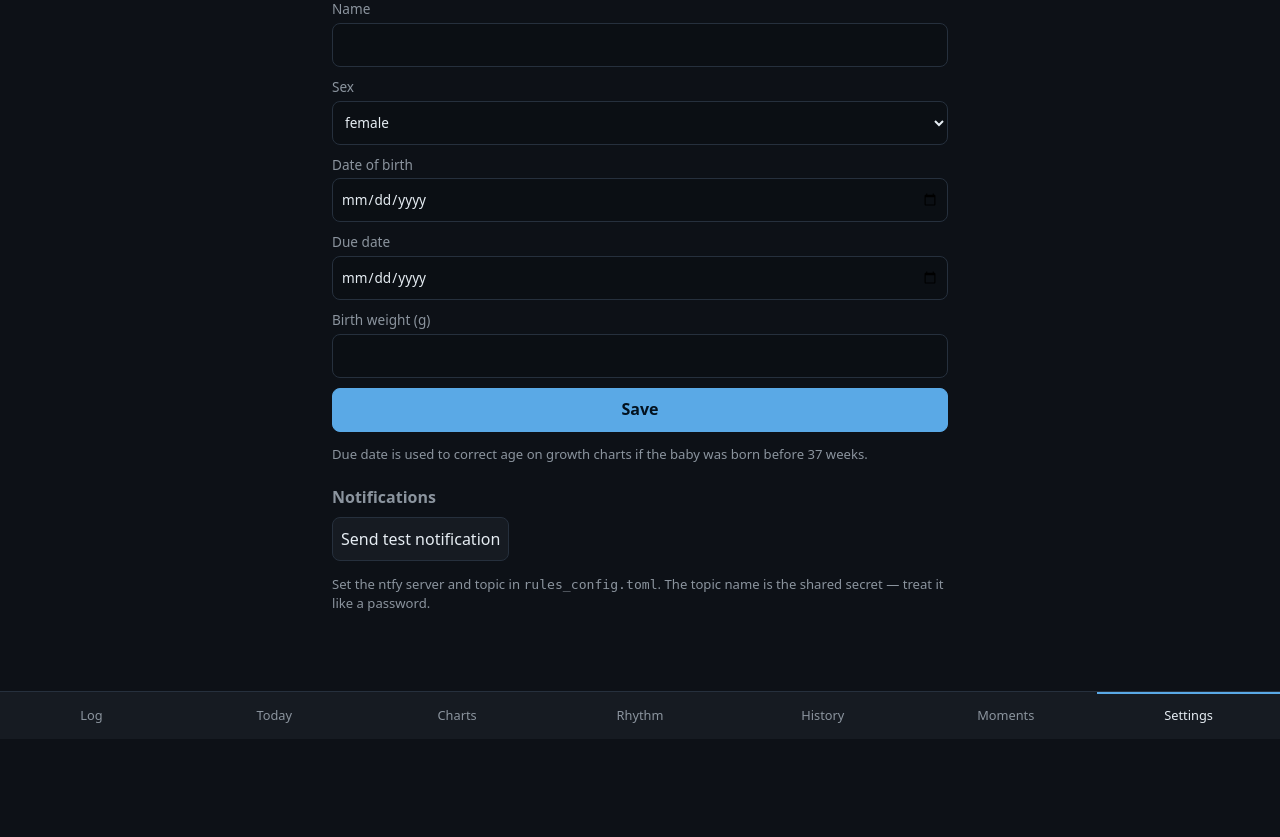
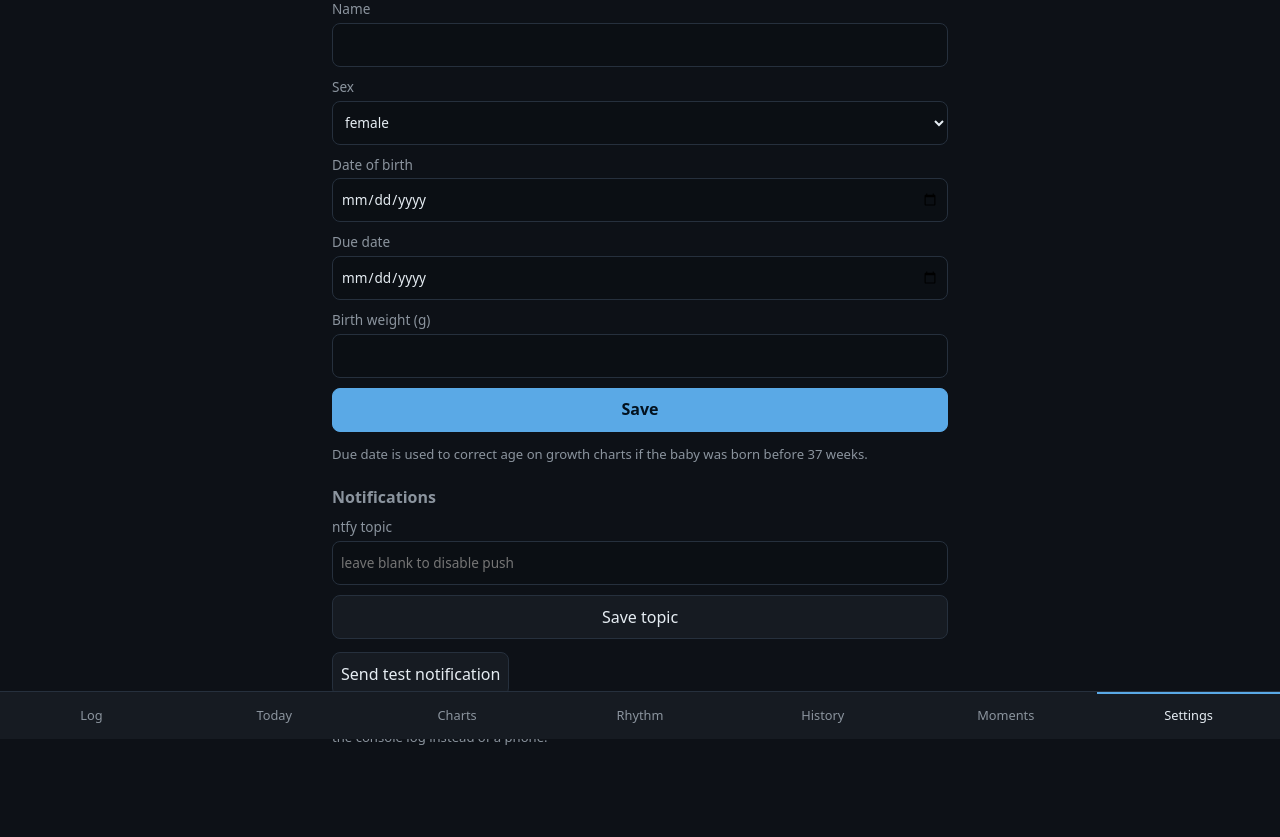
Before and after one commit to MarkBaber/cradle, a FastAPI app: page /settings in a window 1280 px wide. Shown: the part 61-898 px from the top of the page. Before the commit the page ends 784 px from the top, so only its background shows below. Run offline with FastAPI, Linux system fonts and the light colour scheme; parts of the project's set-up code (start-up, migrations or seed data) failed here and were passed over; some libraries are stand-ins or nearby versions.

Commit message:
[N][N3] ntfy settings from config, not code
create_app previously hard-coded a ConsoleNotifier; it now defaults to
notifier_from_config(config_path), which reads [ntfy] from
rules_config.toml and returns a real NtfyNotifier only when server and
topic are both set, otherwise ConsoleNotifier (never raises on an empty
topic). The topic is editable from /settings via two new routes
registered directly in create_app (GET/POST /api/settings/ntfy, kept out
of routers/api.py and pages.py to stay inside this task's touches list).

The write path never round-trips rules_config.toml through a TOML
writer: _write_ntfy_topic patches only the topic value inside the
existing [ntfy] block via a regex anchored to that section, with the new
value JSON-string-escaped so it can't break out into another table -
architect-owned clinical thresholds elsewhere in the file stay
unreachable from this writer, which a dedicated injection test asserts.
A small _LiveNotifier wrapper lets an edited topic take effect
immediately, so the settings test-send button reaches the newly saved
topic without a process restart. create_app()'s public signature is
unchanged.

Co-Authored-By: Claude Sonnet 5 <noreply@anthropic.com>

```diff
--- a/src/cradle/app.py
+++ b/src/cradle/app.py
@@ -1,15 +1,20 @@
 """Composition root: DB, repos, services, routers, static assets."""
 
+import json
 import logging
+import re
+from collections.abc import Mapping
 from pathlib import Path
+from typing import Annotated
 
-from fastapi import FastAPI
+from fastapi import FastAPI, Form, Request
+from fastapi.responses import HTMLResponse, JSONResponse, RedirectResponse, Response
 from fastapi.staticfiles import StaticFiles
 
 from cradle import __version__
-from cradle.models import ReferenceDataMissingError
+from cradle.models import Finding, ReferenceDataMissingError
 from cradle.ports.clock import Clock, SystemClock
-from cradle.ports.notifier import ConsoleNotifier, Notifier
+from cradle.ports.notifier import ConsoleNotifier, Notifier, NtfyNotifier
 from cradle.reference.lms import LmsTable, load_table
 from cradle.repos.alert_log_repo import AlertLogRepo
 from cradle.repos.baby_repo import BabyRepo
@@ -29,10 +34,76 @@ from cradle.services import (
     SettingsService,
     TodayService,
 )
+from cradle.services.alerts_service import load_config
 
 DB_PATH = Path("data/cradle.db")
 CONFIG_PATH = Path("rules_config.toml")
 STATIC_DIR = Path(__file__).parent / "routers" / "static"
+
+_TOPIC_RE = re.compile(r"^[A-Za-z0-9_-]{0,64}$")
+_NTFY_SECTION_RE = re.compile(r"(?ms)^\[ntfy\]\n(?:(?!^\[).)*")
+_NTFY_TOPIC_LINE_RE = re.compile(r'(?m)^(topic\s*=\s*)"[^"]*"')
+
+
+def _ntfy_table(config_path: Path) -> Mapping[str, object]:
+    ntfy = load_config(config_path).get("ntfy", {})
+    return ntfy if isinstance(ntfy, Mapping) else {}
+
+
+def notifier_from_config(config_path: Path) -> Notifier:
+    """Build the notifier the [ntfy] table in *config_path* selects.
+
+    Both server and topic must be set or delivery falls back to the console
+    -- an unset topic must never raise (N3).
+    """
+    ntfy = _ntfy_table(config_path)
+    server = str(ntfy.get("server", "")).strip()
+    topic = str(ntfy.get("topic", "")).strip()
+    if server and topic:
+        return NtfyNotifier(server, topic)
+    return ConsoleNotifier()
+
+
+def _write_ntfy_topic(config_path: Path, topic: str) -> None:
+    """Rewrite only the topic value inside [ntfy], never any other table.
+
+    rules_config.toml's other tables hold architect-owned clinical
+    thresholds (CLAUDE.md); a runtime settings edit must not be able to
+    reach them, so this patches the existing [ntfy] block textually instead
+    of round-tripping the whole file through a TOML writer. The new value is
+    JSON-string-escaped, so it can never break out of its own quotes into a
+    new key.
+    """
+    text = config_path.read_text()
+    section_match = _NTFY_SECTION_RE.search(text)
+    if section_match is None:
+        raise ValueError("rules_config.toml has no [ntfy] table")
+    section = section_match.group(0)
+    new_section, count = _NTFY_TOPIC_LINE_RE.subn(
+        lambda m: m.group(1) + json.dumps(topic), section, count=1
+    )
+    if count == 0:
+        raise ValueError("rules_config.toml [ntfy] table has no topic key")
+    text = text[: section_match.start()] + new_section + text[section_match.end() :]
+    config_path.write_text(text)
+
+
+class _LiveNotifier:
+    """Delegates to whatever notifier the [ntfy] config currently selects.
+
+    Editing the topic in /settings rewrites rules_config.toml on disk; this
+    lets the already-constructed settings/alerts services pick up the new
+    topic without a process restart.
+    """
+
+    def __init__(self, notifier: Notifier) -> None:
+        self._notifier = notifier
+
+    def send(self, finding: Finding) -> None:
+        self._notifier.send(finding)
+
+    def refresh(self, notifier: Notifier) -> None:
+        self._notifier = notifier
 
 
 def load_reference() -> tuple[LmsTable | None, str | None]:
@@ -83,15 +154,31 @@ def create_app(
     Path(db_path).parent.mkdir(parents=True, exist_ok=True)
     db = Db(db_path)
     db.migrate()
-    svc = build_services(
-        db, clock or SystemClock(), notifier or ConsoleNotifier(), config_path, reference
-    )
+    live_notifier = _LiveNotifier(notifier or notifier_from_config(config_path))
+    svc = build_services(db, clock or SystemClock(), live_notifier, config_path, reference)
 
     app = FastAPI(title="CRADLE")
     app.state.services = svc  # exposed for operational checks and tests
     app.mount("/static", StaticFiles(directory=str(STATIC_DIR)), name="static")
     app.include_router(build_pages_router(svc))
     app.include_router(build_api_router(svc))
+
+    @app.get("/api/settings/ntfy")
+    def get_ntfy_settings() -> JSONResponse:
+        return JSONResponse({"topic": str(_ntfy_table(config_path).get("topic", ""))})
+
+    @app.post("/api/settings/ntfy")
+    def post_ntfy_settings(request: Request, topic: Annotated[str, Form()] = "") -> Response:
+        topic = topic.strip()
+        if not _TOPIC_RE.fullmatch(topic):
+            msg = '<p class="err">Topic must be letters, numbers, - or _ (max 64 chars).</p>'
+            return HTMLResponse(msg, status_code=400)
+        _write_ntfy_topic(config_path, topic)
+        live_notifier.refresh(notifier_from_config(config_path))
+        if request.headers.get("HX-Request"):
+            ok = "Topic saved." if topic else "Topic cleared - notifications go to the console log."
+            return HTMLResponse(f'<span class="ok">{ok}</span>')
+        return RedirectResponse("/settings", status_code=303)
 
     if start_scheduler:
         try:
--- a/src/cradle/routers/templates/settings.html
+++ b/src/cradle/routers/templates/settings.html
@@ -26,11 +26,23 @@
 before 37 weeks.</p>
 
 <h2>Notifications</h2>
+<form method="post" action="/api/settings/ntfy" class="stack"
+      hx-post="/api/settings/ntfy" hx-target="#ntfy-topic-result" hx-swap="innerHTML">
+  <label>ntfy topic <input type="text" name="topic" id="ntfy-topic"
+    pattern="[A-Za-z0-9_-]{0,64}" placeholder="leave blank to disable push"></label>
+  <button type="submit">Save topic</button>
+</form>
+<p id="ntfy-topic-result" class="note"></p>
 <form method="post" action="/api/settings/test-notification"
       hx-post="/api/settings/test-notification" hx-target="#ntfy-result" hx-swap="innerHTML">
   <button type="submit">Send test notification</button>
 </form>
 <p id="ntfy-result" class="note"></p>
-<p class="note">Set the ntfy server and topic in <code>rules_config.toml</code>. The topic
-name is the shared secret — treat it like a password.</p>
+<p class="note">The topic name is the shared secret — treat it like a password. Leave it
+blank to send notifications to the console log instead of a phone.</p>
+<script>
+fetch("/api/settings/ntfy").then((r) => r.json()).then((d) => {
+  document.getElementById("ntfy-topic").value = d.topic || "";
+});
+</script>
 {% endblock %}
```
Also changed, not shown: tasks.toml (+2 -2 lines), tests/routes/test_settings.py (added, +107 -0 lines), tests/unit/test_app_ntfy_config.py (added, +84 -0 lines).
